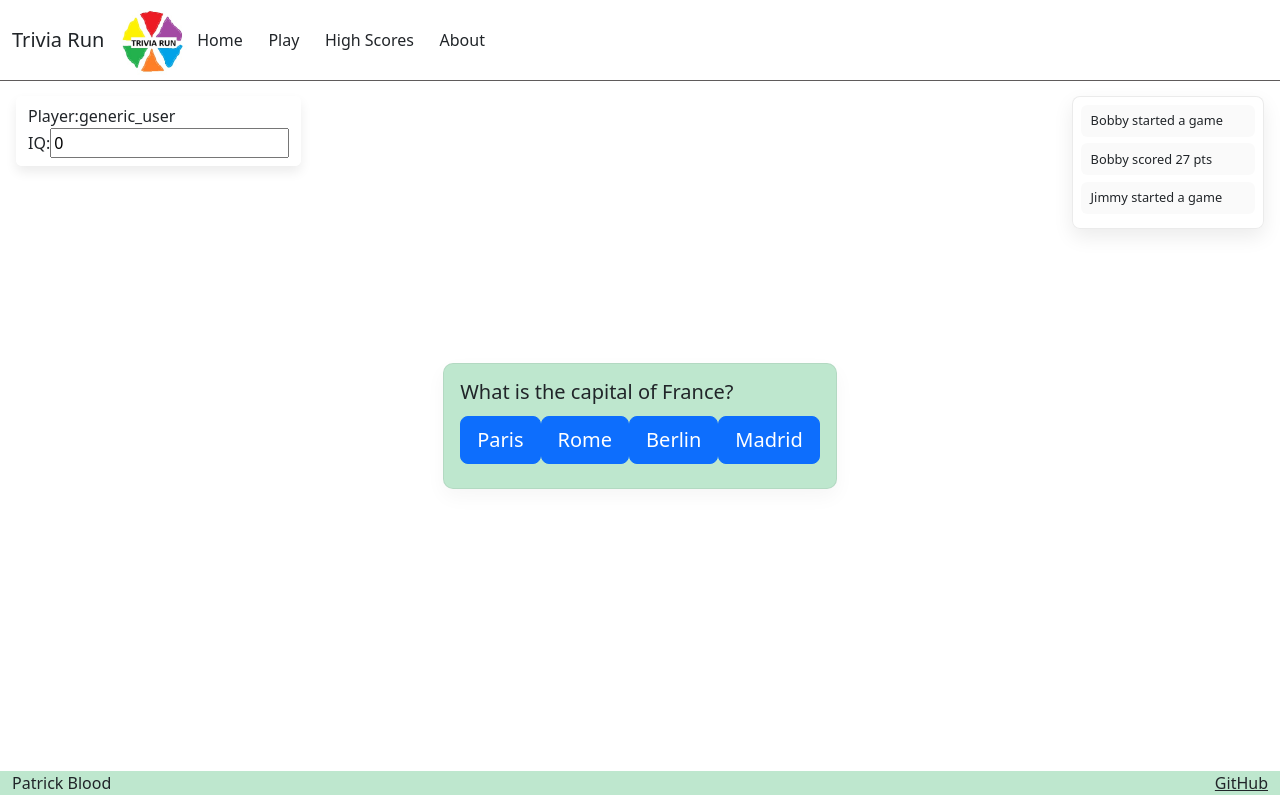
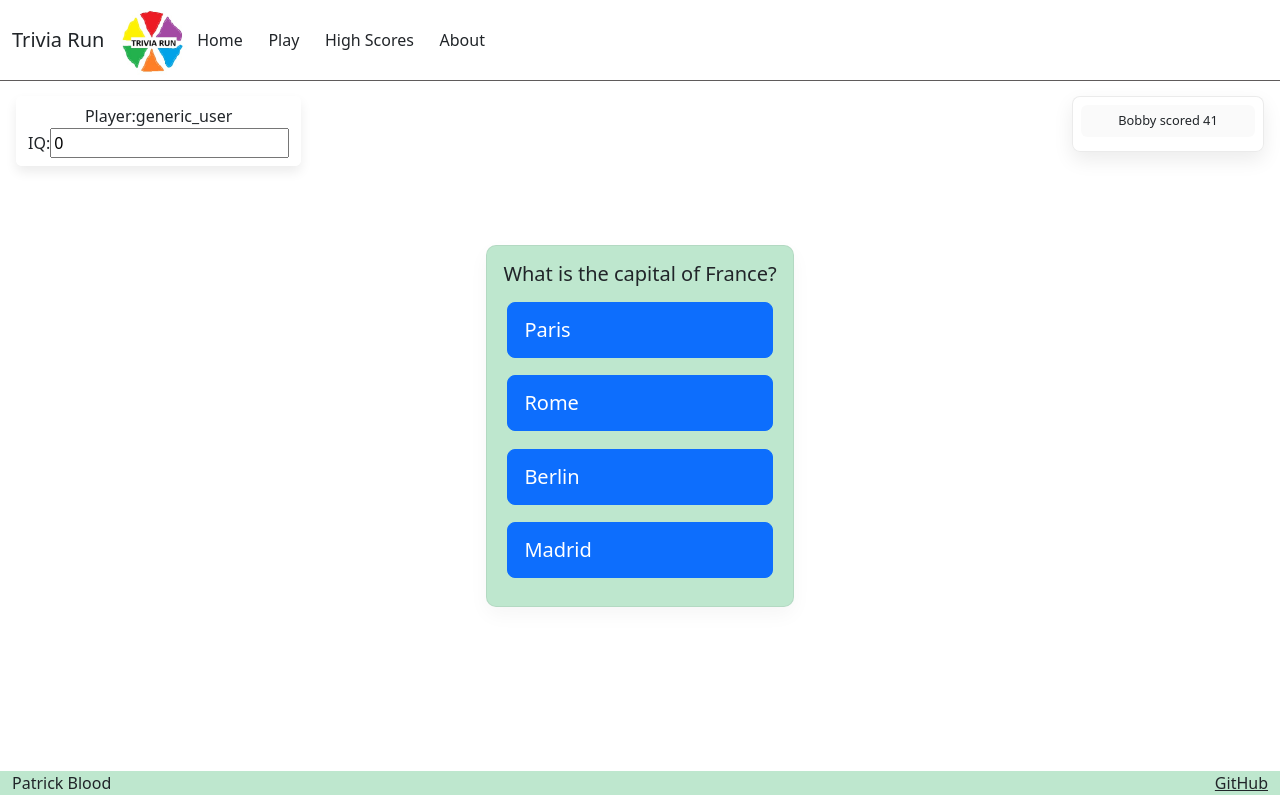
Before and after one commit to pblood66/startup, a React (Vite) app: page /play in a window 1280 px wide. Built offline with nearby package versions, Linux system fonts and the light colour scheme.

Commit message:
Added Socket notifications to play, scores, and about

```diff
--- a/src/about/about.jsx
+++ b/src/about/about.jsx
@@ -1,15 +1,12 @@
 import React from 'react'
 import './about.css'
-
+import { SocketNotifications } from '../play/notifications';
 
 export function About() {
     return (
     <main className="container-fluid text-center">
-      <div className="notifications">
-                <div className="event"><span className="player-event">Bobby</span> started a game</div>
-                <div className="event"><span className="player-event">Bobby</span> scored 27 pts</div>
-                <div className="event"><span className="player-event">Jimmy</span> started a game</div>
-        </div>
+        <SocketNotifications />
+
         <h2>About</h2>
 
         <div className="picture">
--- a/src/play/play.css
+++ b/src/play/play.css
@@ -11,39 +11,37 @@
   z-index: 900;
 }
 
-/* Question header */
 .trivia-question h2 {
   margin: 0 0 0.75rem 0;
   font-size: 1.25rem;
   line-height: 1.2;
 }
 
-/* Answers box: vertical list with gaps */
-.answers form {
+.answers {
   display: flex;
   flex-direction: column;
   gap: 0.6rem;
-  margin: 0;
+  padding: 0.25rem;
+  box-sizing: border-box;
 }
 
-
-.answers form button,
-.answers form .btn {
-  display: block;
+.answers .btn,
+.answers button {
   width: 100%;
+  box-sizing: border-box;
+  margin: 0;
   padding: 0.75rem 1rem;
   text-align: left;
   border-radius: 8px;
-  font-size: 1rem;
   transition: transform 0.08s ease, box-shadow 0.12s ease, background-color 0.12s ease;
 }
 
-
-.answers form button:hover,
-.answers form .btn:hover {
+.answers .btn:hover,
+.answers button:hover {
   transform: translateY(-2px);
   box-shadow: 0 6px 12px rgba(0,0,0,0.06);
 }
+
 
 @media (max-width: 520px) {
   .answers form button,
--- a/src/play/play.jsx
+++ b/src/play/play.jsx
@@ -1,11 +1,12 @@
 import React from 'react'
 import Button from 'react-bootstrap/Button';
 import { useNavigate } from 'react-router-dom'
+import { SocketNotifications } from './notifications';
 
 import "./play.css"
 
 
-export function Play() {
+export function Play(props) {
     const [question, setQuestion] = React.useState('Loading...')
     const [answers, setAnswers] = React.useState(['Unknown', 'Unknown', 'Unknown', 'Unknown'])
     const [score, setScore] = React.useState(0);
@@ -26,7 +27,7 @@ export function Play() {
     };
 
     return (
-    <main classNameName="container-fluid text-center">
+    <main className="container-fluid text-center">
       <div className="game-stats">
                 <div className=""player-name>
                     Player:
@@ -38,14 +39,10 @@ export function Play() {
                 </div>
             </div>
 
-            <div className="notifications">
-                <div className="event"><span className="player-event">Bobby</span> started a game</div>
-                <div className="event"><span className="player-event">Bobby</span> scored 27 pts</div>
-                <div className="event"><span className="player-event">Jimmy</span> started a game</div>
-            </div>
+            <SocketNotifications />
 
             <div className="trivia-question">
-                <h2>What is the capital of France?</h2>
+                <h2>{question}</h2>
                 <div className="answers">
                     {answers.map((answer, index) => (
                         <Button
--- a/src/scores/scores.jsx
+++ b/src/scores/scores.jsx
@@ -1,7 +1,18 @@
 import React from 'react'
 import './scores.css'
 
+import { SocketNotifications } from '../play/notifications';
+
 export function Scores() {
+    const [scores, setScores] = React.useState([])
+
+    React.useEffect(() => {
+    const scoresText = localStorage.getItem('scores');
+    if (scoresText) {
+      setScores(JSON.parse(scoresText));
+    }
+  }, []);
+
     return (
     <main className="container-fluid text-center">
       <div className="game-stats">
@@ -10,11 +21,8 @@ export function Scores() {
                       <span className="player-name">generic_user</span>
                   </div>
               </div>
-              <div className="notifications">
-                  <div className="event"><span className="player-event">Bobby</span> started a game</div>
-                  <div className="event"><span className="player-event">Bobby</span> scored 27 pts</div>
-                  <div className="event"><span className="player-event">Jimmy</span> started a game</div>
-              </div>
+
+              <SocketNotifications />
 
               <div className="scores">
                   <h2>High Scores</h2>
```
